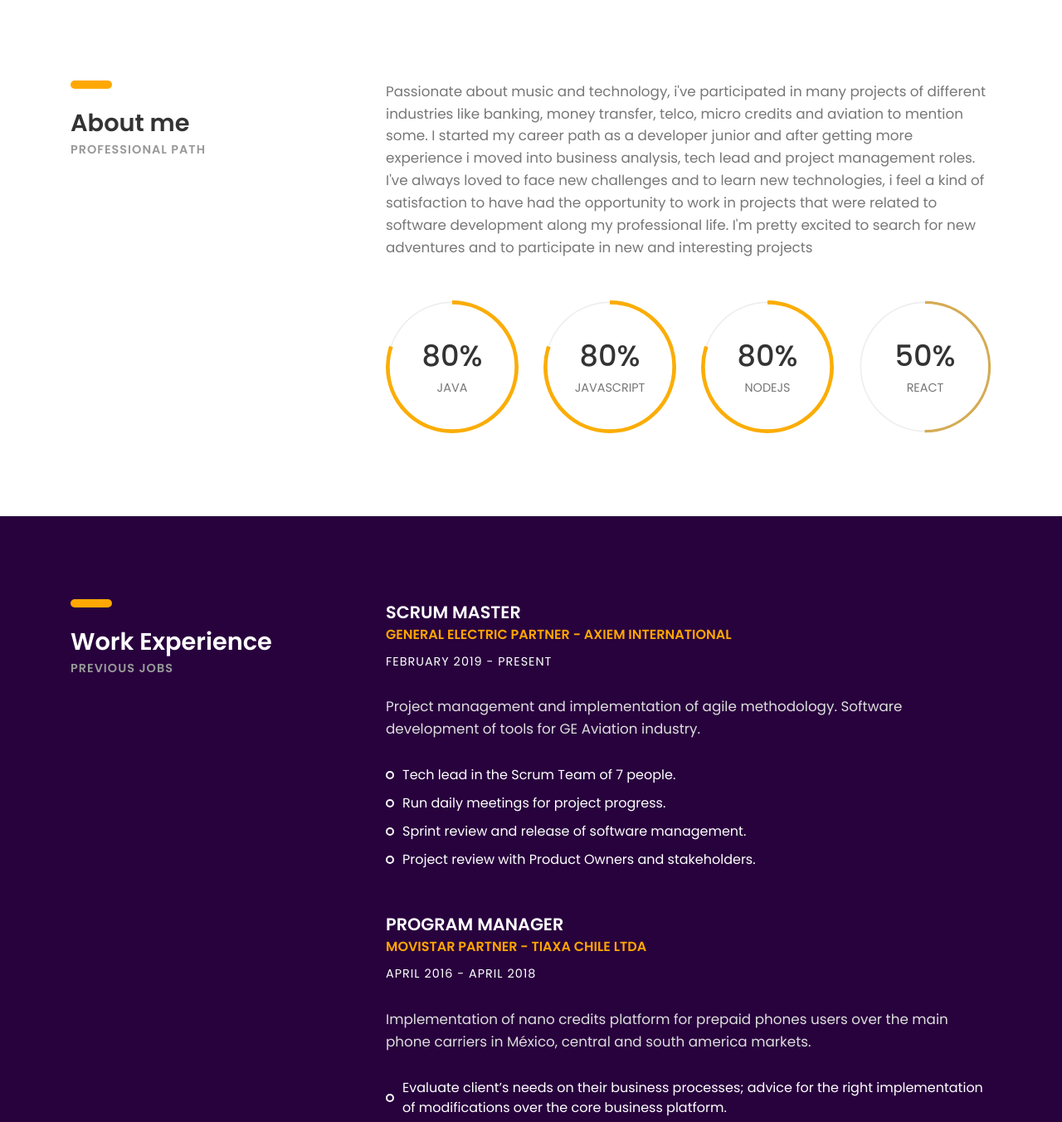
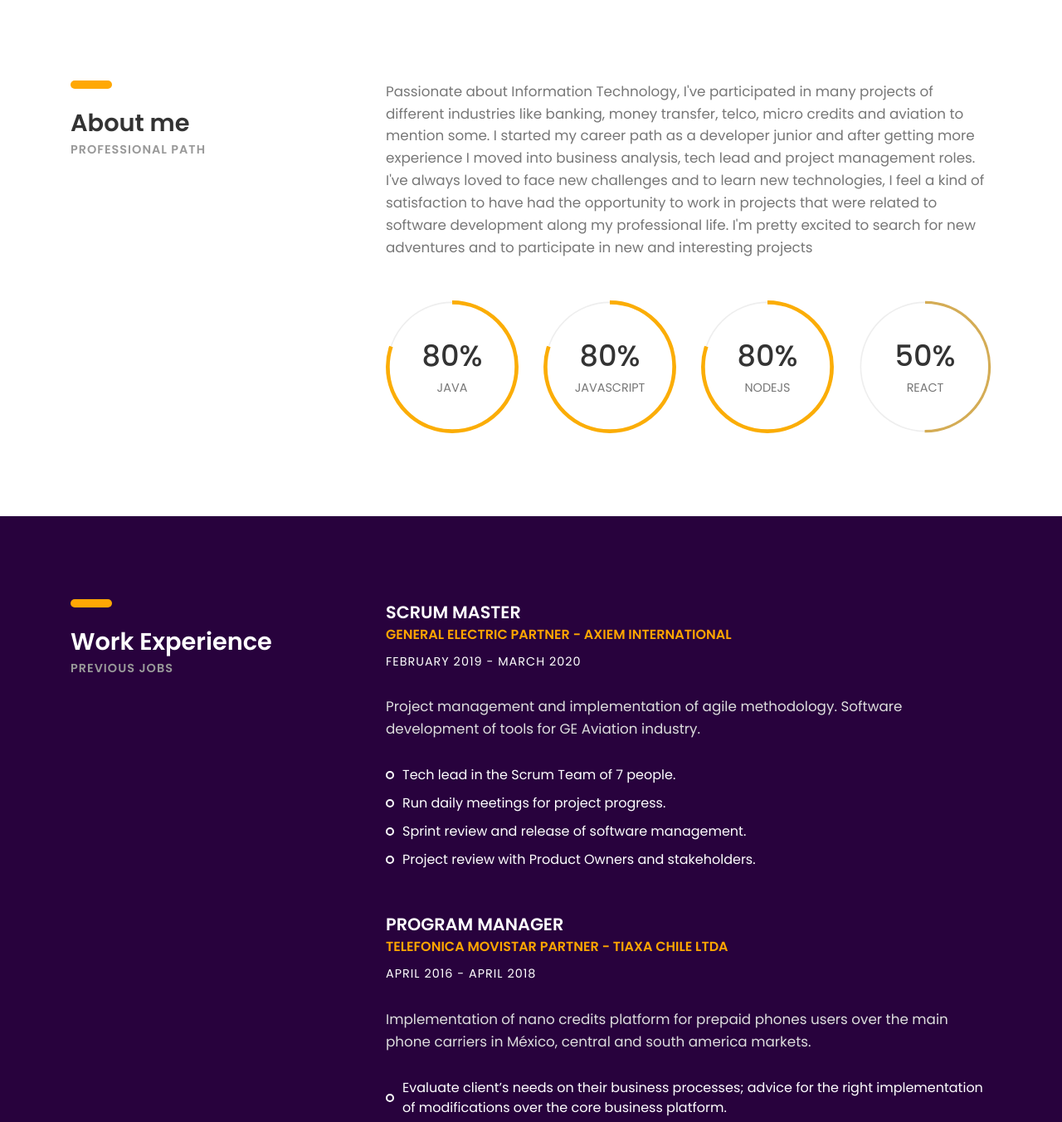
Before and after one commit to d3non/CVPortfolio, a plain HTML site: page index.html in a window 1280 px wide. Shown: the part 1105-2457 px from the top of the page at 83% size. Drawn offline with Linux system fonts and the light colour scheme; files whose address does not match are found by name.

Commit message:
Update CV

```diff
--- a/index.html
+++ b/index.html
@@ -186,10 +186,10 @@
 					</div>
 				</div><!-- col-sm-4 -->
 				<div class="col-sm-8">
-					<p class="margin-b-50">Passionate about music and technology, i've participated in many projects of different industries like banking,
+					<p class="margin-b-50">Passionate about Information Technology, I've participated in many projects of different industries like banking,
 						money transfer, telco, micro credits and aviation to mention some. I started my career path as a developer junior and after getting
-					more experience i moved into business analysis, tech lead and project management roles. I've always loved to face new challenges and to learn
-				new technologies, i feel a kind of satisfaction to have had the opportunity to work in projects that were related to software development along my
+					more experience I moved into business analysis, tech lead and project management roles. I've always loved to face new challenges and to learn
+				new technologies, I feel a kind of satisfaction to have had the opportunity to work in projects that were related to software development along my
 				professional life. I'm pretty excited to search for new adventures and to participate in new and interesting projects </p>
 
 					<div class="row">
@@ -249,7 +249,7 @@
 					<div class="experience margin-b-50">
 						<h4><b>SCRUM MASTER</b></h4>
 						<h5 class="font-yellow"><b>GENERAL ELECTRIC PARTNER - AXIEM INTERNATIONAL</b></h5>
-						<h6 class="margin-t-10">FEBRUARY 2019 - PRESENT</h6>
+						<h6 class="margin-t-10">FEBRUARY 2019 - MARCH 2020</h6>
 						<p class="font-semi-white margin-tb-30">Project management and implementation of agile methodology. Software development of tools for
 							GE Aviation industry. </p>
 						<ul class="list margin-b-30">
@@ -262,7 +262,7 @@
 
 					<div class="experience margin-b-50">
 						<h4><b>PROGRAM MANAGER</b></h4>
-						<h5 class="font-yellow"><b>MOVISTAR PARTNER - TIAXA CHILE LTDA</b></h5>
+						<h5 class="font-yellow"><b>TELEFONICA MOVISTAR PARTNER - TIAXA CHILE LTDA</b></h5>
 						<h6 class="margin-t-10">APRIL 2016 - APRIL 2018</h6>
 						<p class="font-semi-white margin-tb-30">Implementation of nano credits platform for prepaid phones
 								users over the main phone carriers in México, central and
```
Also changed, not shown: 1 other file.
